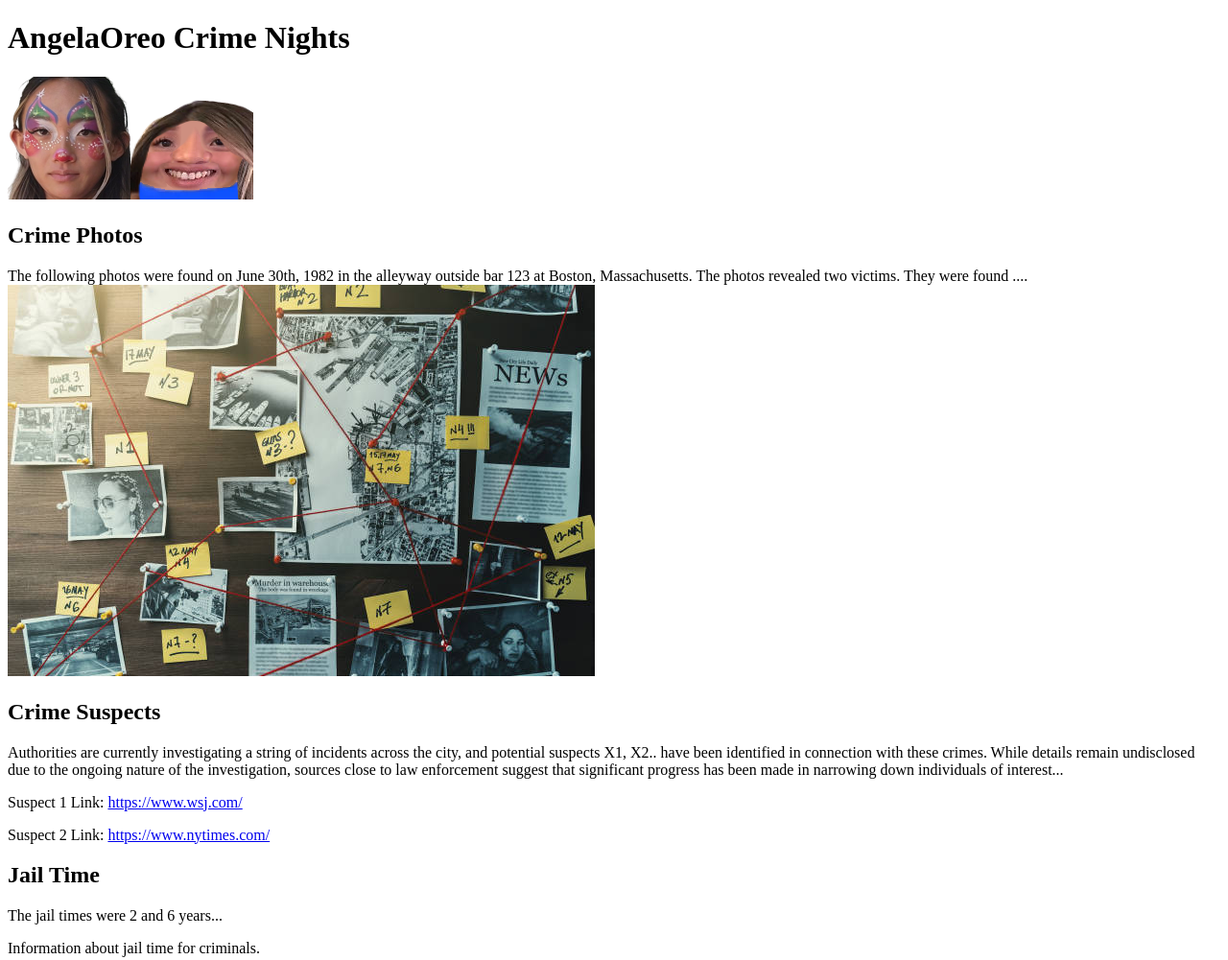
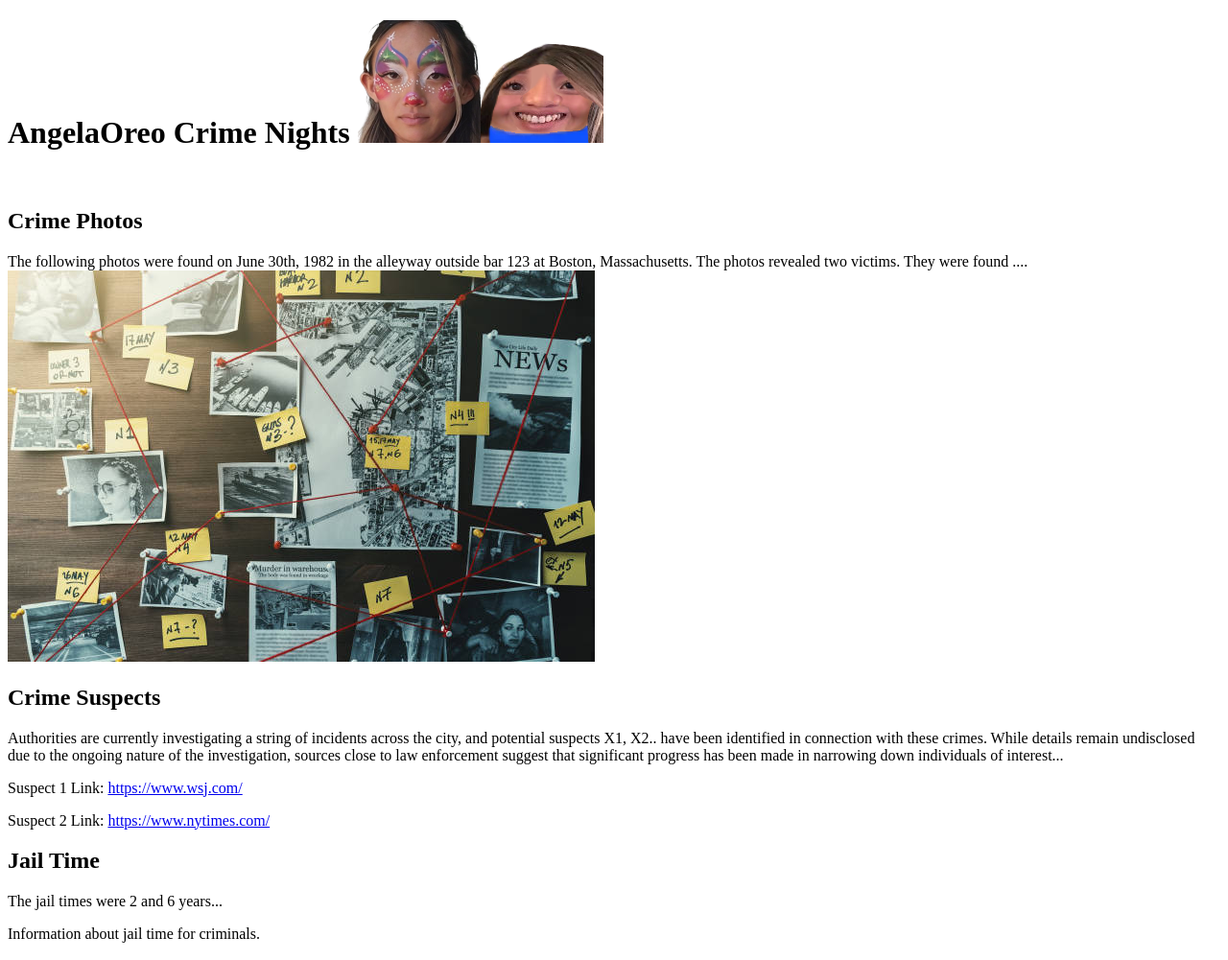
Before and after one commit to johnsmith816/AngelaOreo, a plain HTML site: page index.html in a window 1280 px wide. Shown: the whole page at 96% size. Drawn offline with Linux system fonts and the light colour scheme.

Commit message:
Update index.html

```diff
--- a/index.html
+++ b/index.html
@@ -7,7 +7,7 @@
 </head>
 <body>
 
-    <h1>AngelaOreo Crime Nights</h1><img src="angelimeD.png"><img src="angelime_pic.png">
+    <h1>AngelaOreo Crime Nights <img src="angelimeD.png"><img src="angelime_pic.png"></h1>
 
     <br>
 
```
